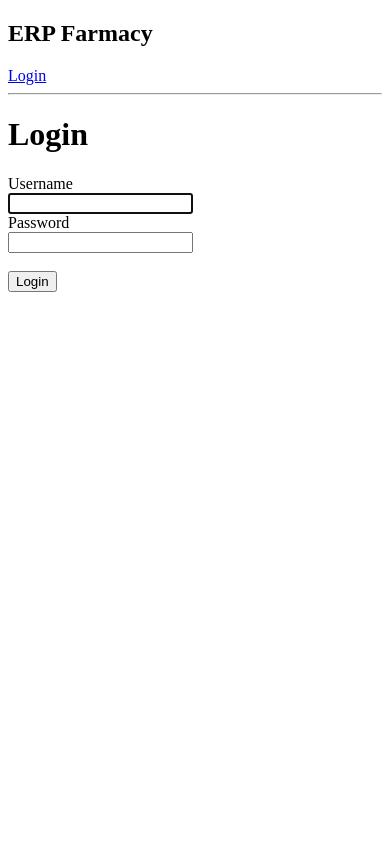
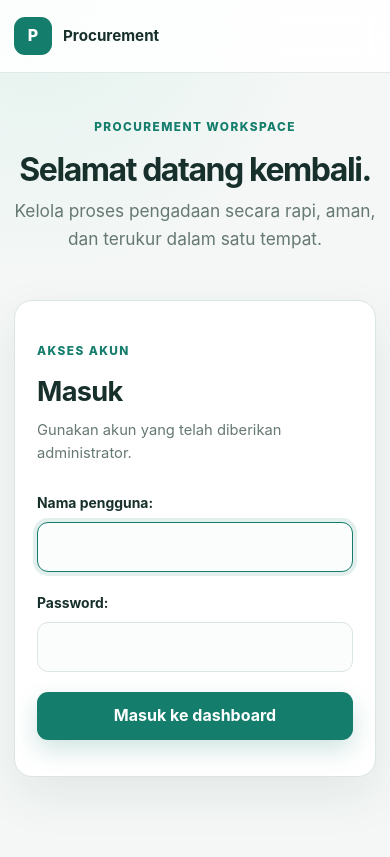
Before and after one commit to siantika/procurement-demo, a Django app: page /accounts/login/ in a window 390 px wide. Before the commit the page ends 292 px from the top, so only its background shows below. Run offline with Django 5.2, Linux system fonts and the light colour scheme.

Commit message:
Add simple responsive procurement design

```diff
--- /dev/null
+++ b/apps/accounts/static/css/app.css
@@ -0,0 +1,445 @@
+:root {
+    --bg: #f4f7f6;
+    --surface: #ffffff;
+    --surface-soft: #edf7f4;
+    --text: #18302b;
+    --muted: #667873;
+    --border: #dbe5e2;
+    --primary: #147d6c;
+    --primary-dark: #0d6356;
+    --danger: #a53b3b;
+    --danger-bg: #fff1f1;
+    --shadow: 0 18px 50px rgba(25, 59, 51, 0.08);
+    --radius: 18px;
+}
+
+* {
+    box-sizing: border-box;
+}
+
+body {
+    min-height: 100vh;
+    margin: 0;
+    background:
+        radial-gradient(circle at 10% 0%, #e4f3ef 0, transparent 30%),
+        var(--bg);
+    color: var(--text);
+    font-family:
+        Inter, ui-sans-serif, system-ui, -apple-system, BlinkMacSystemFont,
+        "Segoe UI", sans-serif;
+    line-height: 1.6;
+}
+
+a {
+    color: inherit;
+}
+
+.site-header {
+    position: sticky;
+    z-index: 10;
+    top: 0;
+    border-bottom: 1px solid rgba(219, 229, 226, 0.8);
+    background: rgba(255, 255, 255, 0.88);
+    backdrop-filter: blur(14px);
+}
+
+.header-inner {
+    display: flex;
+    width: min(1120px, calc(100% - 40px));
+    min-height: 72px;
+    margin: 0 auto;
+    align-items: center;
+    justify-content: space-between;
+}
+
+.brand {
+    display: inline-flex;
+    align-items: center;
+    gap: 11px;
+    color: var(--text);
+    text-decoration: none;
+}
+
+.brand-mark {
+    display: grid;
+    width: 38px;
+    height: 38px;
+    border-radius: 11px;
+    background: var(--primary);
+    color: white;
+    font-weight: 800;
+    place-items: center;
+}
+
+.brand strong,
+.brand small {
+    display: block;
+    line-height: 1.15;
+}
+
+.brand strong {
+    font-size: 0.95rem;
+}
+
+.brand small {
+    margin-top: 4px;
+    color: var(--muted);
+    font-size: 0.72rem;
+}
+
+.main-nav {
+    display: flex;
+    align-items: center;
+    gap: 8px;
+}
+
+.main-nav a,
+.nav-button {
+    padding: 9px 12px;
+    border: 0;
+    border-radius: 10px;
+    background: transparent;
+    color: var(--muted);
+    cursor: pointer;
+    font: inherit;
+    font-size: 0.9rem;
+    font-weight: 650;
+    text-decoration: none;
+}
+
+.main-nav a:hover,
+.nav-button:hover {
+    background: var(--surface-soft);
+    color: var(--primary-dark);
+}
+
+.page-shell {
+    width: min(1120px, calc(100% - 40px));
+    margin: 0 auto;
+    padding: 64px 0 80px;
+}
+
+.card {
+    border: 1px solid var(--border);
+    border-radius: var(--radius);
+    background: var(--surface);
+    box-shadow: var(--shadow);
+}
+
+.eyebrow {
+    color: var(--primary);
+    font-size: 0.74rem;
+    font-weight: 800;
+    letter-spacing: 0.12em;
+    text-transform: uppercase;
+}
+
+h1,
+h2,
+p {
+    margin-top: 0;
+}
+
+h1 {
+    margin-bottom: 10px;
+    font-size: clamp(2rem, 4vw, 3.25rem);
+    letter-spacing: -0.045em;
+    line-height: 1.08;
+}
+
+h2 {
+    letter-spacing: -0.025em;
+}
+
+.auth-shell {
+    display: grid;
+    min-height: calc(100vh - 216px);
+    align-items: center;
+    gap: 72px;
+    grid-template-columns: minmax(0, 1fr) minmax(340px, 430px);
+}
+
+.auth-intro {
+    max-width: 560px;
+}
+
+.auth-intro h1 {
+    margin-top: 14px;
+}
+
+.auth-intro p,
+.page-heading p,
+.card-heading p,
+.module-card p {
+    color: var(--muted);
+}
+
+.auth-intro p {
+    max-width: 500px;
+    font-size: 1.08rem;
+}
+
+.auth-card {
+    padding: 36px;
+}
+
+.card-heading {
+    margin-bottom: 26px;
+}
+
+.card-heading h2 {
+    margin: 8px 0 5px;
+    font-size: 1.7rem;
+}
+
+.card-heading p {
+    margin-bottom: 0;
+    font-size: 0.92rem;
+}
+
+.stack-form,
+.field-group {
+    display: grid;
+    gap: 8px;
+}
+
+.stack-form {
+    gap: 20px;
+}
+
+.field-group label {
+    font-size: 0.87rem;
+    font-weight: 700;
+}
+
+.field-group input {
+    width: 100%;
+    min-height: 48px;
+    padding: 11px 13px;
+    border: 1px solid var(--border);
+    border-radius: 11px;
+    outline: none;
+    background: #fbfdfc;
+    color: var(--text);
+    font: inherit;
+    transition: border-color 160ms ease, box-shadow 160ms ease;
+}
+
+.field-group input:focus {
+    border-color: var(--primary);
+    box-shadow: 0 0 0 4px rgba(20, 125, 108, 0.12);
+}
+
+.button {
+    min-height: 48px;
+    padding: 11px 18px;
+    border: 0;
+    border-radius: 11px;
+    cursor: pointer;
+    font: inherit;
+    font-weight: 750;
+}
+
+.button-primary {
+    background: var(--primary);
+    color: white;
+    box-shadow: 0 10px 24px rgba(20, 125, 108, 0.2);
+}
+
+.button-primary:hover {
+    background: var(--primary-dark);
+}
+
+.alert {
+    margin-bottom: 20px;
+    padding: 12px 14px;
+    border: 1px solid #f2caca;
+    border-radius: 10px;
+    background: var(--danger-bg);
+    color: var(--danger);
+    font-size: 0.9rem;
+}
+
+.field-error {
+    margin: 0;
+    color: var(--danger);
+    font-size: 0.82rem;
+}
+
+.page-heading {
+    display: flex;
+    margin-bottom: 32px;
+    align-items: end;
+    justify-content: space-between;
+    gap: 24px;
+}
+
+.page-heading h1 {
+    margin: 8px 0;
+}
+
+.page-heading p {
+    margin-bottom: 0;
+}
+
+.profile-card {
+    overflow: hidden;
+}
+
+.profile-summary {
+    display: flex;
+    padding: 30px 34px;
+    align-items: center;
+    gap: 18px;
+    border-bottom: 1px solid var(--border);
+    background: linear-gradient(135deg, #eff9f6, #ffffff);
+}
+
+.profile-summary h2 {
+    margin-bottom: 7px;
+}
+
+.avatar {
+    display: grid;
+    width: 62px;
+    height: 62px;
+    flex: 0 0 62px;
+    border-radius: 18px;
+    background: var(--primary);
+    color: white;
+    font-size: 1.45rem;
+    font-weight: 800;
+    place-items: center;
+}
+
+.status-badge {
+    display: inline-flex;
+    padding: 5px 10px;
+    border-radius: 999px;
+    background: var(--surface-soft);
+    color: var(--primary-dark);
+    font-size: 0.75rem;
+    font-weight: 750;
+}
+
+.detail-grid {
+    display: grid;
+    margin: 0;
+    padding: 12px 34px 28px;
+    gap: 0 40px;
+    grid-template-columns: repeat(2, minmax(0, 1fr));
+}
+
+.detail-grid div {
+    padding: 20px 0;
+    border-bottom: 1px solid var(--border);
+}
+
+.detail-grid dt {
+    margin-bottom: 4px;
+    color: var(--muted);
+    font-size: 0.76rem;
+    font-weight: 750;
+    letter-spacing: 0.06em;
+    text-transform: uppercase;
+}
+
+.detail-grid dd {
+    margin: 0;
+    overflow-wrap: anywhere;
+    font-weight: 650;
+}
+
+.module-grid {
+    display: grid;
+    gap: 18px;
+    grid-template-columns: repeat(3, minmax(0, 1fr));
+}
+
+.module-card {
+    min-height: 210px;
+    padding: 26px;
+    transition: transform 160ms ease, box-shadow 160ms ease;
+}
+
+.module-card:hover {
+    box-shadow: 0 22px 54px rgba(25, 59, 51, 0.12);
+    transform: translateY(-3px);
+}
+
+.module-icon {
+    display: grid;
+    width: 44px;
+    height: 44px;
+    margin-bottom: 28px;
+    border-radius: 12px;
+    background: var(--surface-soft);
+    color: var(--primary);
+    font-size: 0.75rem;
+    font-weight: 850;
+    letter-spacing: 0.04em;
+    place-items: center;
+}
+
+.module-card h2 {
+    margin-bottom: 8px;
+    font-size: 1.15rem;
+}
+
+.module-card p {
+    margin-bottom: 0;
+    font-size: 0.9rem;
+}
+
+@media (max-width: 780px) {
+    .header-inner,
+    .page-shell {
+        width: min(100% - 28px, 1120px);
+    }
+
+    .page-shell {
+        padding-top: 40px;
+    }
+
+    .auth-shell {
+        min-height: auto;
+        gap: 30px;
+        grid-template-columns: 1fr;
+    }
+
+    .auth-intro {
+        text-align: center;
+    }
+
+    .module-grid {
+        grid-template-columns: repeat(2, minmax(0, 1fr));
+    }
+}
+
+@media (max-width: 520px) {
+    .brand small,
+    .main-nav > a:first-child {
+        display: none;
+    }
+
+    .main-nav {
+        gap: 0;
+    }
+
+    .auth-card,
+    .profile-summary,
+    .detail-grid {
+        padding-right: 22px;
+        padding-left: 22px;
+    }
+
+    .page-heading {
+        align-items: flex-start;
+        flex-direction: column;
+    }
+
+    .detail-grid,
+    .module-grid {
+        grid-template-columns: 1fr;
+    }
+}
--- a/templates/accounts/login.html
+++ b/templates/accounts/login.html
@@ -1,27 +1,58 @@
 {% extends "base.html" %}
 
+{% block title %}Masuk · Procurement ERP{% endblock %}
+
 {% block content %}
-<h1>Login</h1>
+<section class="auth-shell" aria-labelledby="login-title">
+    <div class="auth-intro">
+        <span class="eyebrow">Procurement workspace</span>
+        <h1 id="login-title">Selamat datang kembali.</h1>
+        <p>
+            Kelola proses pengadaan secara rapi, aman, dan terukur
+            dalam satu tempat.
+        </p>
+    </div>
 
-{% if form.errors %}
-    <p style="color:red;">Username atau password salah.</p>
+    <div class="card auth-card">
+        <div class="card-heading">
+            <span class="eyebrow">Akses akun</span>
+            <h2>Masuk</h2>
+            <p>Gunakan akun yang telah diberikan administrator.</p>
+        </div>
+
+        {% if form.non_field_errors %}
+            <div class="alert" role="alert">
+                Username atau password salah.
+            </div>
         {% endif %}
 
-<form method="post">
+        <form method="post" class="stack-form" novalidate>
             {% csrf_token %}
 
-    <div>
-        <label>Username</label><br>
+            {% if next %}
+                <input type="hidden" name="next" value="{{ next }}">
+            {% endif %}
+
+            <div class="field-group">
+                {{ form.username.label_tag }}
                 {{ form.username }}
+                {% for error in form.username.errors %}
+                    <p class="field-error">{{ error }}</p>
+                {% endfor %}
             </div>
 
-    <div>
-        <label>Password</label><br>
+            <div class="field-group">
+                {{ form.password.label_tag }}
                 {{ form.password }}
+                {% for error in form.password.errors %}
+                    <p class="field-error">{{ error }}</p>
+                {% endfor %}
             </div>
 
-    <br>
-
-    <button type="submit">Login</button>
+            <button class="button button-primary" type="submit">
+                Masuk ke dashboard
+            </button>
         </form>
+    </div>
+</section>
 {% endblock %}
--- a/templates/base.html
+++ b/templates/base.html
@@ -1,32 +1,43 @@
+{% load static %}
 <!DOCTYPE html>
-<html>
+<html lang="id">
 <head>
-    <title>ERP Farmacy</title>
+    <meta charset="utf-8">
+    <meta name="viewport" content="width=device-width, initial-scale=1">
+    <title>{% block title %}Procurement ERP{% endblock %}</title>
+    <link rel="stylesheet" href="{% static 'css/app.css' %}">
 </head>
 <body>
-    <header>
-        <h2>ERP Farmacy</h2>
+    <header class="site-header">
+        <div class="header-inner">
+            <a class="brand" href="{% url 'dashboard' %}">
+                <span class="brand-mark" aria-hidden="true">P</span>
+                <span>
+                    <strong>Procurement</strong>
+                    <small>Medical ERP</small>
+                </span>
+            </a>
 
-        <nav>
+            <nav class="main-nav" aria-label="Navigasi utama">
                 {% if user.is_authenticated %}
                     <a href="{% url 'dashboard' %}">Dashboard</a>
-                <a href="{% url 'accounts:profile' %}">Profile</a>
-
-                <form method="post" action="{% url 'accounts:logout' %}" style="display:inline;">
+                    <a href="{% url 'accounts:profile' %}">Profil</a>
+                    <form method="post"
+                          action="{% url 'accounts:logout' %}">
                         {% csrf_token %}
-                    <button type="submit">Logout</button>
+                        <button class="nav-button" type="submit">
+                            Keluar
+                        </button>
                     </form>
                 {% else %}
-                <a href="{% url 'accounts:login' %}">Login</a>
+                    <a href="{% url 'accounts:login' %}">Masuk</a>
                 {% endif %}
             </nav>
-
-        <hr>
+        </div>
     </header>
 
-    <main>
-        {% block content %}
-        {% endblock %}
+    <main class="page-shell">
+        {% block content %}{% endblock %}
     </main>
 </body>
 </html>
```
Also changed, not shown: templates/accounts/profile.html (+38 -14 lines), templates/dashboard.html (+37 -10 lines). Lines whose indentation alone changed are shown as unchanged.
